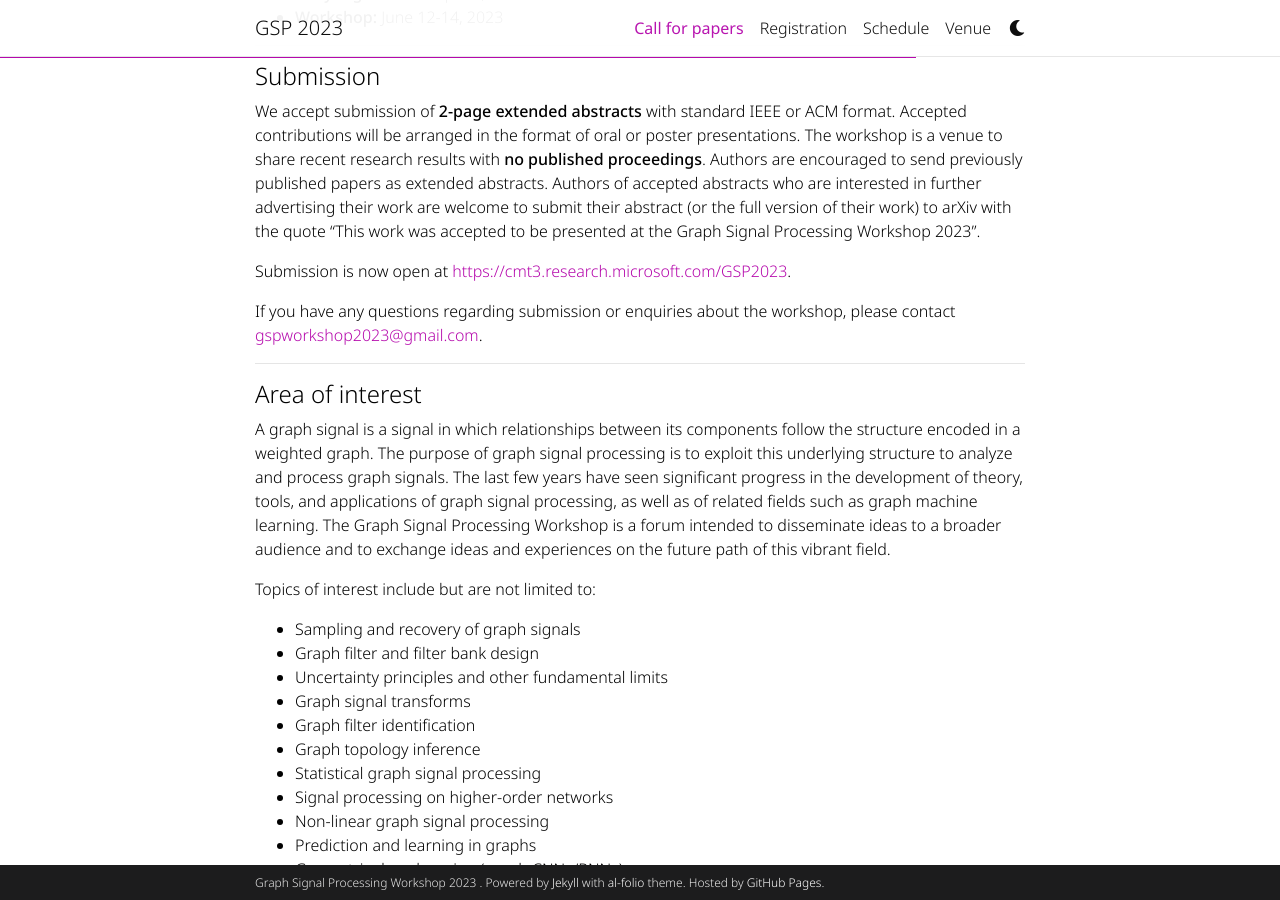
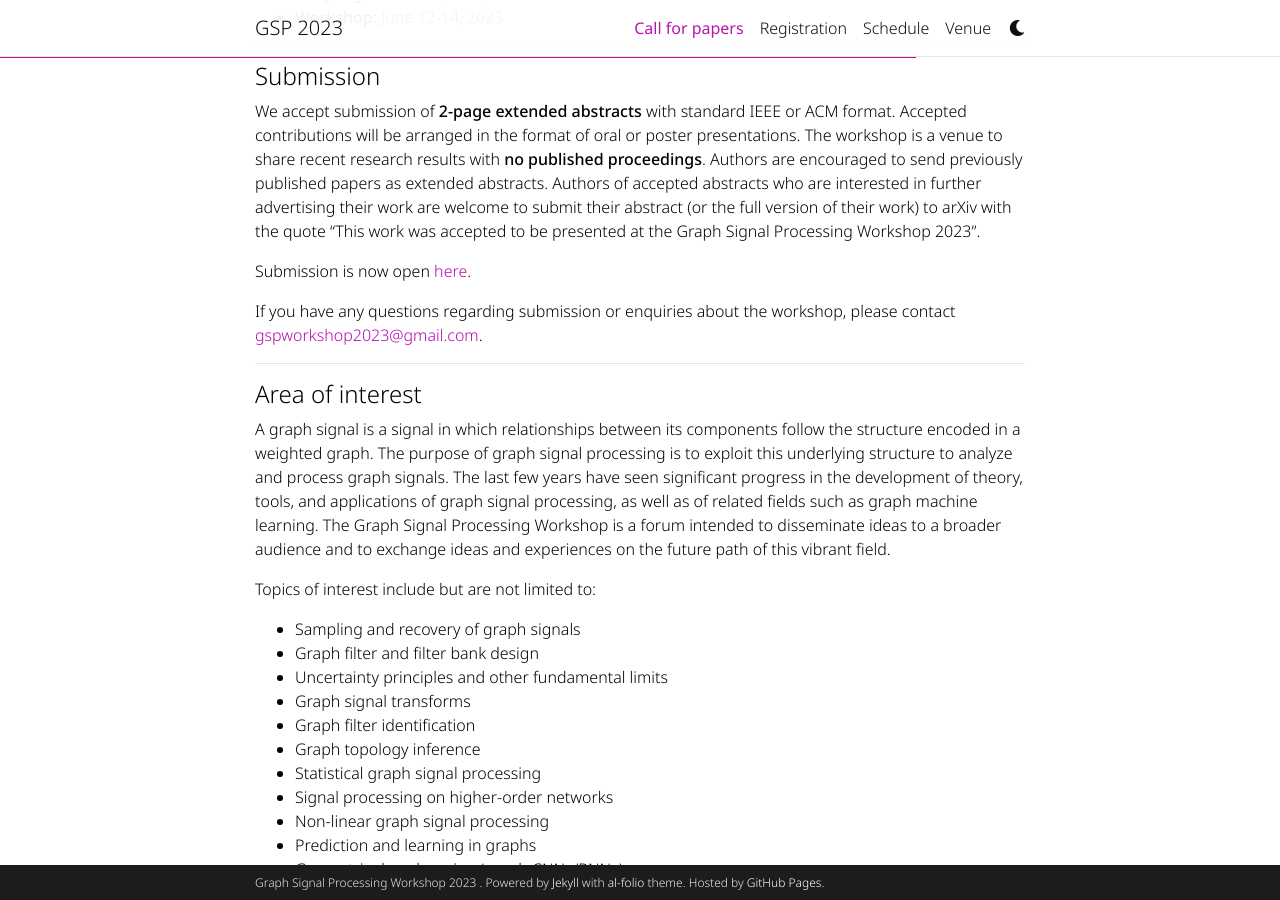
Before and after one commit to shreyasvinaya/gspworkshop2025.github.io, a Jekyll site: the page built from _pages/call_for_papers.md, in a window 1280 px wide and 900 px high, scrolled down 529 px. Built offline with Jekyll 4.4.1, drawn with Linux system fonts in a browser that asks for light colours; full-size pictures stand in for the smaller copies a plugin makes; comment, search, counter and statistics services are not loaded; a style sheet for code colours, icons or effects is not loaded.

Commit message:
Update call_for_papers.md

```diff
--- a/_pages/call_for_papers.md
+++ b/_pages/call_for_papers.md
@@ -21,7 +21,7 @@ top_image_alt: "Lady Margaret Hall gardens."
 #### Submission
 We accept submission of **2-page extended abstracts** with standard IEEE or ACM format. Accepted contributions will be arranged in the format of oral or poster presentations. The workshop is a venue to share recent research results with **no published proceedings**. Authors are encouraged to send previously published papers as extended abstracts. Authors of accepted abstracts who are interested in further advertising their work are welcome to submit their abstract (or the full version of their work) to arXiv with the quote "This work was accepted to be presented at the Graph Signal Processing Workshop 2023".
 
-Submission is now open at [https://cmt3.research.microsoft.com/GSP2023](https://cmt3.research.microsoft.com/GSP2023).
+Submission is now open [here](https://cmt3.research.microsoft.com/GSP2023).
 
 If you have any questions regarding submission or enquiries about the workshop, please contact [gspworkshop2023@gmail.com](mailto:gspworkshop2023@gmail.com).
 
```
